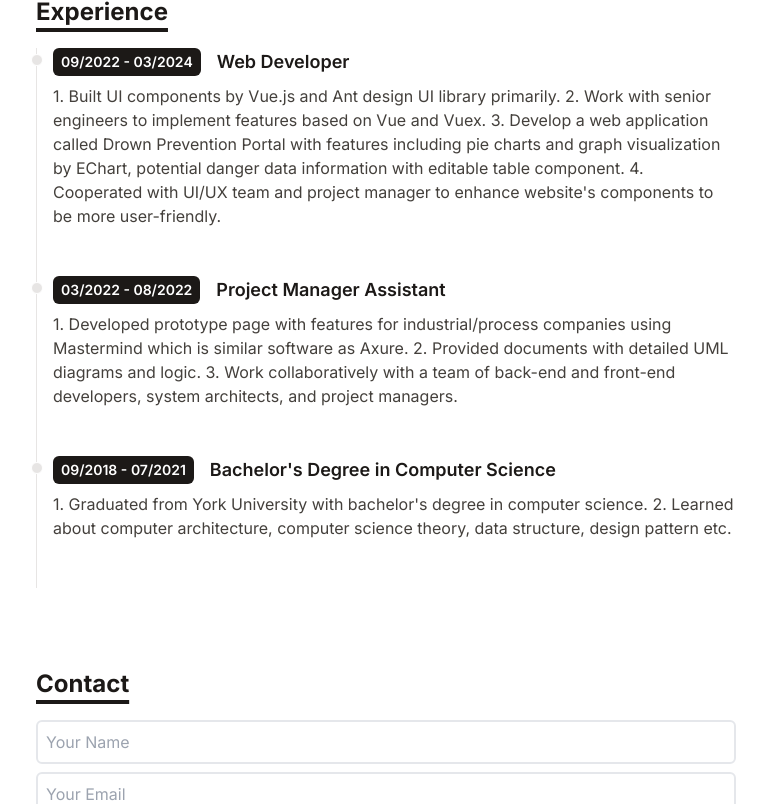
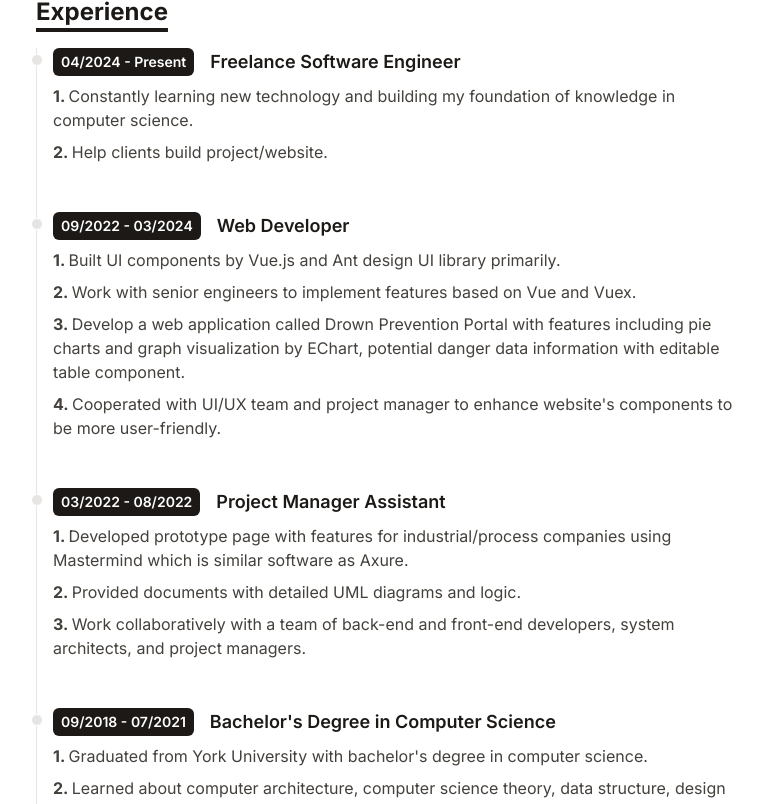
Before and after one commit to shazonglin/portfolio, a React (Vite) app: page / in a window 1280 px wide. Shown: the part 896-1700 px from the top of the page, without its empty margins (254-1021 px from the left). Built offline with nearby package versions, Linux system fonts and the light colour scheme.

Commit message:
add new project, experience layout change

```diff
--- a/src/components/TimelineItem.jsx
+++ b/src/components/TimelineItem.jsx
@@ -14,9 +14,14 @@ function TimelineItem({ title, duration, details }) {
             {title}
           </h3>
         </div>
-        <p className='my-2 text-base font-normal text-stone-700 dark:text-stone-500 '>
-          {details}
-        </p>
+        {details.map((detail, index) => (
+          <p
+            key={index}
+            className='my-2 text-base font-normal text-stone-700 dark:text-stone-500 '>
+            <span className='font-bold'>{index + 1}. </span>
+            <span>{detail}</span>
+          </p>
+        ))}
       </li>
     </ol>
   );
--- a/src/components/data/portfolio.js
+++ b/src/components/data/portfolio.js
@@ -12,10 +12,10 @@ export default [
   //   stack: ['React', 'Material UI', 'Javascript'],
   //   link: 'https://www.google.com',
   // },
-  // {
-  //   title: 'Re-create Nike website',
-  //   imgUrl: '/assets/ai-nerf-gun.jpg',
-  //   stack: ['React', 'Material UI', 'Javascript'],
-  //   link: 'https://www.google.com',
-  // },
+  {
+    title: 'Sneaker Econ full-stack website ',
+    imgUrl: '/assets/econ-website.jpg',
+    stack: ['Vue', 'Node.js', 'Express','Firebase'],
+    link: 'https://econ-website-full-stack.onrender.com',
+  },
 ];
--- a/src/components/data/timeline.js
+++ b/src/components/data/timeline.js
@@ -1,26 +1,37 @@
 export default [
+  {
+    title: 'Freelance Software Engineer',
+    duration: '04/2024 - Present',
+    details: [
+      'Constantly learning new technology and building my foundation of knowledge in computer science.',
+      'Help clients build project/website.',
+    ],
+  },
   {
     title: 'Web Developer',
     duration: '09/2022 - 03/2024',
-    details:
-      ' 1. Built UI components by Vue.js and Ant design UI library primarily. ' +
-      ' 2. Work with senior engineers to implement features based on Vue and Vuex.' +
-      ' 3. Develop a web application called Drown Prevention Portal with features including pie charts and graph visualization by EChart, potential danger data information with editable table component.' +
-      " 4. Cooperated with UI/UX team and project manager to enhance website's components to be more user-friendly.",
+    details: [
+      'Built UI components by Vue.js and Ant design UI library primarily.',
+      'Work with senior engineers to implement features based on Vue and Vuex.',
+      'Develop a web application called Drown Prevention Portal with features including pie charts and graph visualization by EChart, potential danger data information with editable table component.',
+      "Cooperated with UI/UX team and project manager to enhance website's components to be more user-friendly.",
+    ],
   },
   {
     title: 'Project Manager Assistant',
     duration: '03/2022 - 08/2022',
-    details:
-      ' 1. Developed prototype page with features for industrial/process companies using Mastermind which is similar software as Axure. ' +
-      ' 2. Provided documents with detailed UML diagrams and logic.' +
-      ' 3. Work collaboratively with a team of back-end and front-end developers, system architects, and project managers.',
+    details: [
+      'Developed prototype page with features for industrial/process companies using Mastermind which is similar software as Axure.',
+      'Provided documents with detailed UML diagrams and logic.',
+      'Work collaboratively with a team of back-end and front-end developers, system architects, and project managers.',
+    ],
   },
   {
     title: "Bachelor's Degree in Computer Science ",
     duration: '09/2018 - 07/2021',
-    details:
-      " 1. Graduated from York University with bachelor's degree in computer science. " +
-      ' 2. Learned about computer architecture, computer science theory, data structure, design pattern etc.',
+    details: [
+      "Graduated from York University with bachelor's degree in computer science.",
+      'Learned about computer architecture, computer science theory, data structure, design pattern etc.',
+    ],
   },
 ];
```
Also changed, not shown: public/assets/econ-website.jpg (added).
